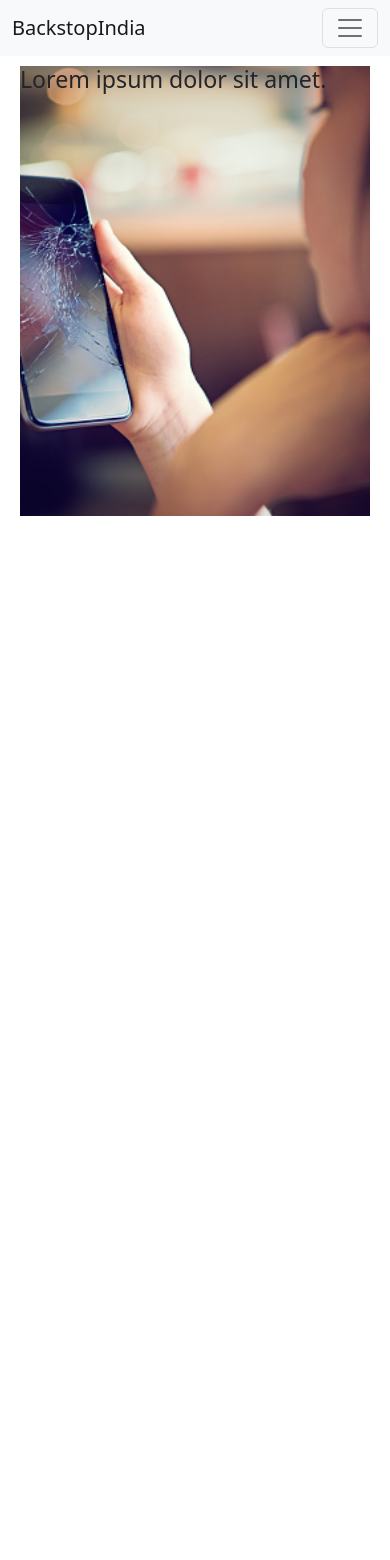
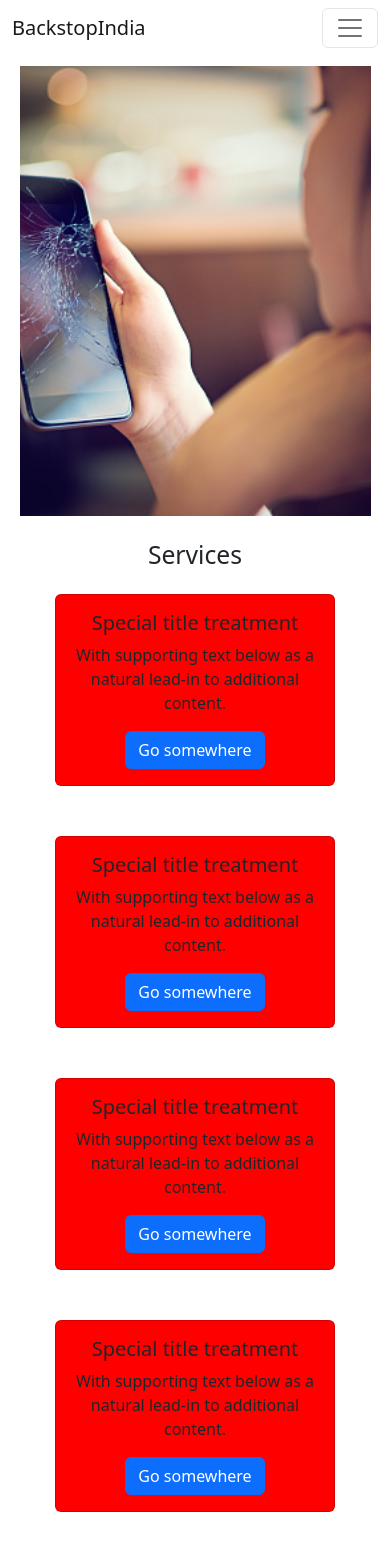
Before and after one commit to mohdkamleen/backstopindia-frontend, a React (Create React App) app: page / in a window 390 px wide. Shown: the top 1560 px of the page. Before the commit the page ends 844 px from the top, so only its background shows below. Built offline with nearby package versions, Linux system fonts and the light colour scheme; a web font is replaced by a local one.

Commit message:
addcard of services

```diff
--- a/src/component/navbar.jsx
+++ b/src/component/navbar.jsx
@@ -3,11 +3,10 @@ import Container from 'react-bootstrap/Container';
 import Form from 'react-bootstrap/Form';
 import Nav from 'react-bootstrap/Nav';
 import Navbar from 'react-bootstrap/Navbar';
-import NavDropdown from 'react-bootstrap/NavDropdown';
 
 function navbar() {
   return (
-    <Navbar bg="light" expand="lg">
+    <Navbar expand="lg">
       <Container fluid>
         <Navbar.Brand href="#">BackstopIndia</Navbar.Brand>
         <Navbar.Toggle />
--- /dev/null
+++ b/src/component/services-card.jsx
@@ -0,0 +1,18 @@
+import Button from 'react-bootstrap/Button';
+import Card from 'react-bootstrap/Card';
+
+function Services() {
+  return (
+    <Card className='text-center services-card' >
+      <Card.Body>
+        <Card.Title>Special title treatment</Card.Title>
+        <Card.Text>
+          With supporting text below as a natural lead-in to additional content.
+        </Card.Text>
+        <Button variant="primary">Go somewhere</Button>
+      </Card.Body>
+    </Card>
+  );
+}
+
+export default Services;
--- /dev/null
+++ b/src/component/services.jsx
@@ -0,0 +1,19 @@
+import React from 'react'
+import Card from './services-card'
+function Services() {
+    return (
+        <>
+            <h2 className='text-center my-4'>Services</h2>
+            <div className='services-card-container mb-5'>
+                <Card />
+                <Card />
+                <Card />
+                <Card />
+                <Card />
+                <Card />
+            </div>
+        </>
+    );
+}
+
+export default Services;
--- a/src/css/index.css
+++ b/src/css/index.css
@@ -12,9 +12,28 @@ body {
 
 .banner {
   height: 450px;
-  margin: 10px 20px;
+  margin: 10px 5%;
   background-size: cover !important;
   background-position: center !important;
   background-repeat: no-repeat !important;
   background-blend-mode: screen !important;
+}
+
+.services-card-container {
+  display: flex;
+  gap: 50px;
+  justify-content: center;
+  margin: 10px 5%;
+  flex-wrap: wrap;
+}
+
+.services-card {
+  width: 300px !important;
+}
+
+@media (max-width: 750px) {
+  .services-card {
+    width: 80% !important;
+    background-color: red;
+  }
 }/*# sourceMappingURL=index.css.map */
--- a/src/css/index.scss
+++ b/src/css/index.scss
@@ -12,9 +12,32 @@ body{
 
 .banner{
     height: 450px;
-    margin: 10px 20px;
+    margin: 10px 5%;
     background-size: cover !important;
     background-position: center !important;
     background-repeat: no-repeat !important;
     background-blend-mode: screen !important;
 }
+
+.services-card-container{
+    display: flex;
+    gap: 50px;
+    justify-content: center;
+    margin: 10px 5%;
+    flex-wrap: wrap;
+}
+
+
+.services-card{
+    width: 300px !important;
+}
+
+
+@media (max-width:750px) {
+
+.services-card{
+    width: 80% !important;
+    background-color: red;
+}
+
+}
--- a/src/pages/home.jsx
+++ b/src/pages/home.jsx
@@ -1,16 +1,15 @@
 import React from 'react'
 import Navbar from '../component/navbar'
+import Services from '../component/services'
 
 const home = () => {
   return (
     <>
       <Navbar />
       <section className='banner' style={{background:"url(assest/image/crack-phone.jpg)"}}>
-        <h3>Lorem ipsum dolor sit amet.</h3>
-        <div>
-
-        </div>
+        {/* <h3>Lorem ipsum dolor sit amet.</h3> */}
       </section>
+      <Services />
     </>
   )
 }
```
Also changed, not shown: 1 other file (tests, documents, lock files or other folders).
